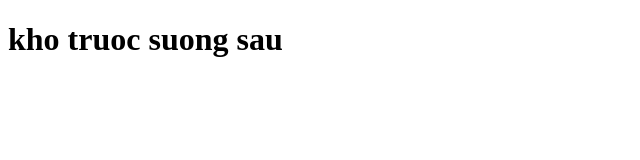
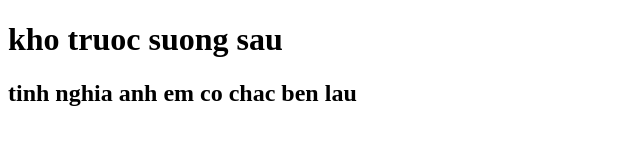
Before and after one commit to TCSon03/duan1, a plain HTML site: page index.html in a window 1280 px wide. Shown: the whole page, without its empty margins (0-640 px from the left). Drawn offline with Linux system fonts and the light colour scheme.

Commit message:
thay doi moi

```diff
--- a/index.html
+++ b/index.html
@@ -9,6 +9,7 @@
 
 <body>
     <h1>kho truoc suong sau</h1>
+    <h2>tinh nghia anh em co chac ben lau</h2>
 </body>
 
 </html>
```
